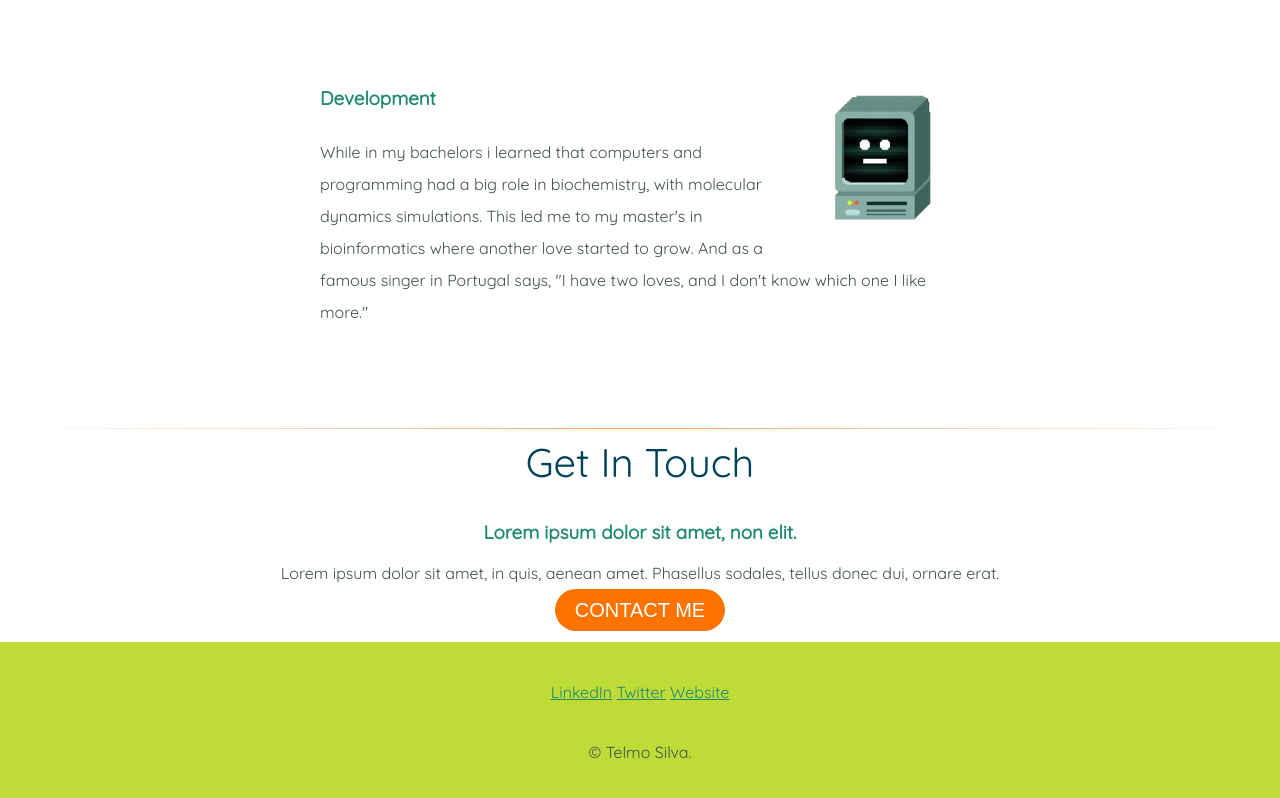
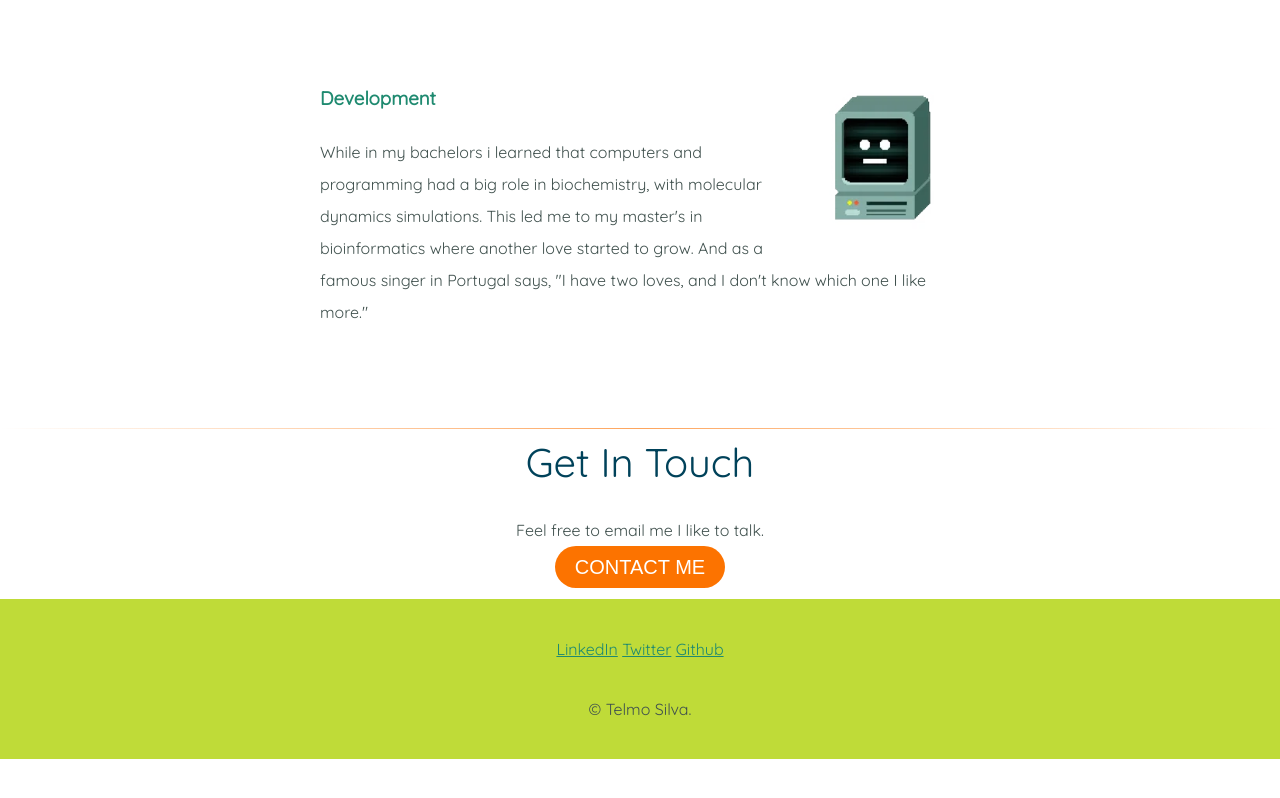
Before and after one commit to tgspt/Site, a plain HTML site: page index.html in a window 1280 px wide. Shown: the part 1202-2000 px from the top of the page. After the commit the page ends 1961 px from the top, so only its background shows below. Drawn offline with Linux system fonts and the light colour scheme.

Commit message:
Update index.html

```diff
--- a/index.html
+++ b/index.html
@@ -42,8 +42,8 @@
         <hr>
         <div class="contact-me">
           <h2>Get In Touch</h2>
-          <h3>Lorem ipsum dolor sit amet, non elit.</h3>
-          <p>Lorem ipsum dolor sit amet, in quis, aenean amet. Phasellus sodales, tellus donec dui, ornare erat.</p>
+          <h3></h3>
+          <p>Feel free to email me I like to talk.</p>
           <a class="btn" href="mailto:telmogosilva@gmail.com">CONTACT ME</a>
         </div>
       </div>
@@ -52,7 +52,7 @@
       <div class="bottom-container">
         <a class="footer-link" href="https://www.linkedin.com/in/telmogsilva/">LinkedIn</a>
         <a class="footer-link" href="https://twitter.com/">Twitter</a>
-        <a class="footer-link" href="https://www.appbrewery.co/">Website</a>
+        <a class="footer-link" href="https://github.com/tgspt">Github</a>
         <p class="name"> © Telmo Silva.</p>
       </div>
 
```
